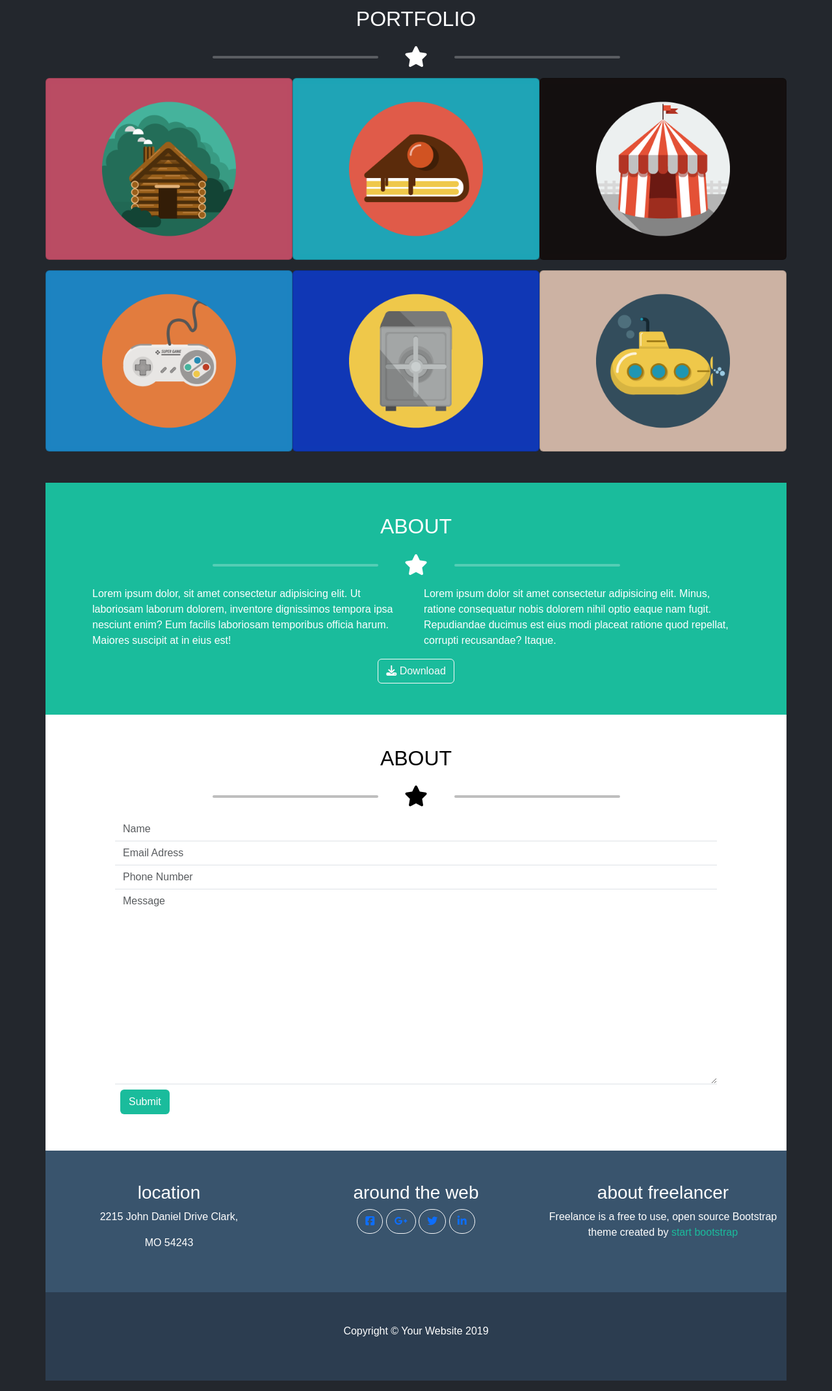
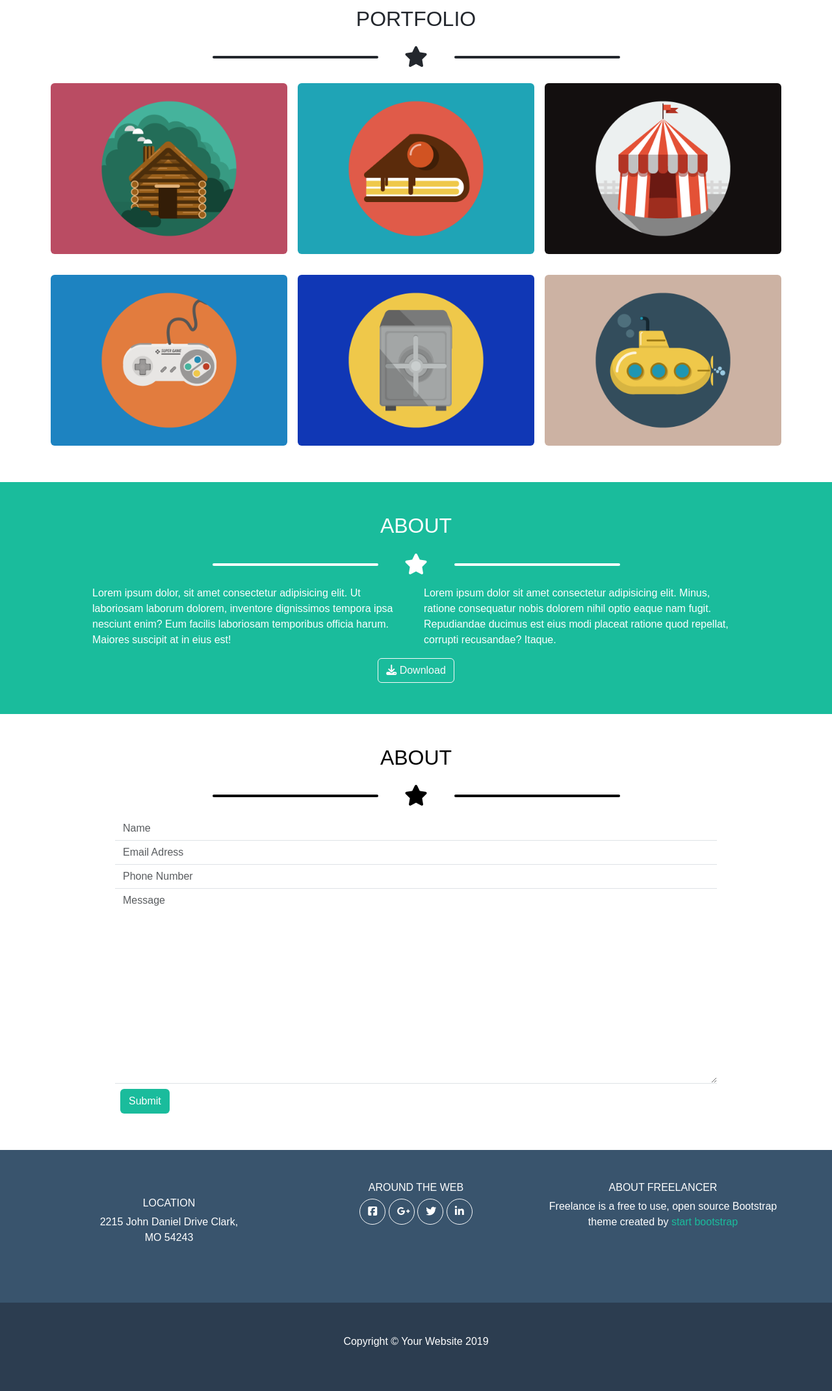
Before and after one commit to lucafagiolini/html-css-bootstrap-freelancer, a plain HTML site: page index.html in a window 1280 px wide. Shown: the part 620-2761 px from the top of the page at 65% size. Drawn offline with nearby package versions, Linux system fonts and the light colour scheme.

Commit message:
exercise completed

```diff
--- a/css/style.css
+++ b/css/style.css
@@ -15,8 +15,8 @@ body {
 }
 
 /* colors */
-.hr-white {
-    border-color: white;
+.f-black {
+    color: #23272d;
 }
 
 .green {
@@ -63,3 +63,11 @@ body {
 #columns .card:nth-child(6) {
     background-color: #ccb2a3;
 }
+
+/* buttons footer */
+
+footer button {
+    width: 40px;
+    height: 40px;
+    font-size: 30px;
+}
--- a/index.html
+++ b/index.html
@@ -20,18 +20,18 @@
     <script src="https://kit.fontawesome.com/39dc9eb8ed.js" crossorigin="anonymous"></script>
 
 </head>
+
 <div class="dark-gray fixed-top">
     <nav class="container navbar navbar-expand-lg bg-body-tertiary text-uppercase py-0">
-        <div class="container-fluid dark-gray py-3">
+        <div class="container-fluid dark-gray py-3 px-0">
             <a class="navbar-brand text-white" href="#">start bootstrap</a>
             <button class="navbar-toggler border-white" type="button" data-bs-toggle="collapse"
                 data-bs-target="#navbarSupportedContent" aria-controls="navbarSupportedContent" aria-expanded="false"
                 aria-label="Toggle navigation">
-                <span class="navbar-toggler-icon"></span>
+                <span class=" text-white"><i class="fa-solid fa-bars"></i></span>
             </button>
-            <div>
             <div class="collapse navbar-collapse" id="navbarSupportedContent">
-                    <ul class="navbar-nav me-auto mb-2 mb-lg-0">
+                <ul class="navbar-nav ms-auto mb-2 mb-lg-0">
                     <li class="nav-item">
                         <a class="nav-link active text-white" aria-current="page" href="#">portfolio</a>
                     </li>
@@ -42,7 +42,6 @@
                         <a class="nav-link active text-white" aria-current="page" href="#">contact</a>
                     </li>
                 </ul>
-                </div>
             </div>
         </div>
     </nav>
@@ -59,13 +58,13 @@
                 </div>
                 <div id="star" class="row justify-content-center align-items-center py-2">
                     <div class="col-3">
-                        <hr class="px-0 border-4 rounded">
+                        <hr class="px-0 border-4 rounded opacity-100">
                     </div>
                     <div class="col-1 px-0 fs-2">
                         <i class="fa-solid fa-star"></i>
                     </div>
                     <div class="col-3">
-                        <hr class="px-0 border-4 rounded">
+                        <hr class="px-0 border-4 rounded opacity-100">
                     </div>
                 </div>
                 <div class="row">
@@ -78,46 +77,49 @@
         </div>
     </div>
     <main>
+        <div class="bg-white">
             <div class="py-5 container container-sm container-md container-lg container-xl">
                 <div class="row justify-content-center text-uppercase text-center">
-                <div class="col-12">
+                    <div class="col-12 f-black">
                         <h2>portfolio</h2>
                     </div>
                     <div id="star" class="row justify-content-center align-items-center py-2">
                         <div class="col-3">
-                        <hr class="px-0 border-4 rounded">
+                            <hr class="px-0 border-4 rounded opacity-100 f-black">
                         </div>
                         <div class="col-1 px-0 fs-2">
-                        <i class="fa-solid fa-star"></i>
+                            <i class="fa-solid fa-star f-black"></i>
                         </div>
                         <div class="col-3">
-                        <hr class="px-0 border-4 rounded">
+                            <hr class="px-0 border-4 rounded opacity-100 f-black">
                         </div>
                     </div>
                 </div>
 
                 <div id="columns" class="row flex-row row-gap-3 ">
-                <div class="col-12 col-md-6 col-lg-4 p-2 card">
-                    <img src="./img/cabin.png" class="img-fluid" alt="cabin">
+                    <div class="col-12 col-md-6 col-lg-4 p-2 ">
+                        <img src="./img/cabin.png" class="img-fluid rounded" alt="cabin">
                     </div>
-                <div class="col-12 col-md-6 col-lg-4 p-2 card ">
-                    <img src="./img/cake.png" class="img-fluid" alt="cabin">
+                    <div class="col-12 col-md-6 col-lg-4 p-2">
+                        <img src="./img/cake.png" class="img-fluid rounded" alt="cabin">
                     </div>
-                <div class="col-12 col-md-6 col-lg-4 p-2 card">
-                    <img src="./img/circus.png" class="img-fluid" alt="cabin">
+                    <div class="col-12 col-md-6 col-lg-4 p-2">
+                        <img src="./img/circus.png" class="img-fluid rounded" alt="cabin">
                     </div>
-                <div class="col-12 col-md-6 col-lg-4 p-2 card">
-                    <img src="./img/game.png" class="img-fluid" alt="cabin">
+                    <div class="col-12 col-md-6 col-lg-4 p-2">
+                        <img src="./img/game.png" class="img-fluid rounded" alt="cabin">
                     </div>
-                <div class="col-12 col-md-6 col-lg-4 p-2 card">
-                    <img src="./img/safe.png" class="img-fluid" alt="cabin">
+                    <div class="col-12 col-md-6 col-lg-4 p-2">
+                        <img src="./img/safe.png" class="img-fluid rounded" alt="cabin">
                     </div>
-                <div class="col-12 col-md-6 col-lg-4 p-2 card">
-                    <img src="./img/submarine.png" class="img-fluid" alt="cabin">
+                    <div class="col-12 col-md-6 col-lg-4 p-2">
+                        <img src="./img/submarine.png" class="img-fluid rounded" alt="cabin">
+                    </div>
                 </div>
             </div>
         </div>
 
+        <div class="green">
             <div class="py-5 container container-sm container-md container-lg container-xl green">
                 <div class="row text-uppercase justify-content-center text-center">
                     <div class="col-12">
@@ -125,24 +127,26 @@
                     </div>
                     <div id="star" class="row justify-content-center align-items-center py-2">
                         <div class="col-3">
-                        <hr class="px-0 border-4 rounded">
+                            <hr class="px-0 border-4 rounded opacity-100">
                         </div>
                         <div class="col-1 px-0 fs-2">
                             <i class="fa-solid fa-star"></i>
                         </div>
                         <div class="col-3">
-                        <hr class="px-0 border-4 rounded">
+                            <hr class="px-0 border-4 rounded opacity-100">
                         </div>
                     </div>
                 </div>
                 <div class="row mx-sm-5 row-cols-md-2 row-cols-sm-1 row-cols-x justify-content-center fs-6 fw-light">
                     <p class="col-5 col-sm-12">
-                    Lorem ipsum dolor, sit amet consectetur adipisicing elit. Ut laboriosam laborum dolorem, inventore
+                        Lorem ipsum dolor, sit amet consectetur adipisicing elit. Ut laboriosam laborum dolorem,
+                        inventore
                         dignissimos tempora ipsa nesciunt enim? Eum facilis laboriosam temporibus officia harum. Maiores
                         suscipit at in eius est!
                     </p>
                     <p class="col-5 col-sm-12">
-                    Lorem ipsum dolor sit amet consectetur adipisicing elit. Minus, ratione consequatur nobis dolorem
+                        Lorem ipsum dolor sit amet consectetur adipisicing elit. Minus, ratione consequatur nobis
+                        dolorem
                         nihil optio eaque nam fugit. Repudiandae ducimus est eius modi placeat ratione quod repellat,
                         corrupti recusandae? Itaque.
                     </p>
@@ -152,8 +156,10 @@
                         <i class="fa-solid fa-download"></i>
                         Download</a>
                 </div>
+            </div>
+        </div>
 
-        </div>
+        <div class="bg-white">
             <div class="container py-5 container container-sm container-md container-lg container-xl white text-black">
                 <div class="row text-uppercase justify-content-center text-center">
                     <div class="col-12">
@@ -161,13 +167,13 @@
                     </div>
                     <div id="star" class="row justify-content-center align-items-center py-2">
                         <div class="col-3">
-                        <hr class="px-0 border-4 rounded">
+                            <hr class="px-0 border-4 rounded opacity-100">
                         </div>
                         <div class="col-1 px-0 fs-2">
                             <i class="fa-solid fa-star"></i>
                         </div>
                         <div class="col-3">
-                        <hr class="px-0 border-4 rounded">
+                            <hr class="px-0 border-4 rounded opacity-100">
                         </div>
                     </div>
                 </div>
@@ -181,7 +187,8 @@
                             id="exampleInputEmail1" aria-describedby="emailHelp" placeholder="Email Adress">
                     </div>
                     <div class="col-10">
-                    <input type="phone-number" class="form-control  border-top-0 border-end-0 border-start-0 rounded-0"
+                        <input type="phone-number"
+                            class="form-control  border-top-0 border-end-0 border-start-0 rounded-0"
                             id="InputPhoneNumber" placeholder="Phone Number">
                     </div>
                     <div id="message" class="col-10 d-flex align-content-start">
@@ -194,42 +201,46 @@
                 </form>
             </div>
         </div>
+    </main>
 
-    </main>
-    <footer class="py-5 container container-sm container-md container-lg container-xl text-center light-gray">
+    <div class="light-gray">
+        <footer
+            class="py-md-5 py-lg-5 container container-sm container-md container-lg container-xl text-center light-gray">
             <div class="row row-cols-lg-3 row-cols-md-3 row-cols-sm-1">
+                <div class="my-sm-4">
+                    <h3 class="text-uppercase fs-6">location</h3>
+                    <p>2215 John Daniel Drive Clark, <br>MO 54243
+                </div>
+                <div class="mb-sm-4">
+                    <h3 class="text-uppercase fs-6">around the web</h3>
                     <div>
-                <h3>location</h3>
-                <p>2215 John Daniel Drive Clark,</p>
-                <p>MO 54243</p>
-            </div>
-            <div class="">
-                <h3>around the web</h3>
-                <div>
-                    <button type="button" class="btn btn-outline-light rounded-5"><a href="#"><i
+                        <button type="button" class="btn btn-outline-light rounded-5"><a class="text-white" href="#"><i
                                     class="fa-brands fa-square-facebook"></i></a></button>
 
-                    <button type="button" class="btn btn-outline-light rounded-5"><a href="#"><i
+                        <button type="button" class="btn btn-outline-light rounded-5"><a class="text-white" href="#"><i
                                     class="fa-brands fa-google-plus-g"></i></a></button>
 
-                    <button type="button" class="btn btn-outline-light rounded-5"><a href="#"><i
+                        <button type="button" class="btn btn-outline-light rounded-5"><a class="text-white" href="#"><i
                                     class="fa-brands fa-twitter"></i></a></button>
 
-                    <button type="button" class="btn btn-outline-light rounded-5"><a href="#"><i
+                        <button type="button" class="btn btn-outline-light rounded-5"><a class="text-white" href="#"><i
                                     class="fa-brands fa-linkedin-in"></i></a></button>
                     </div>
                 </div>
-            <div class="">
-                <h3>about freelancer</h3>
+                <div class="mb-sm-4">
+                    <h3 class="text-uppercase fs-6">about freelancer</h3>
                     <p>Freelance is a free to use, open source Bootstrap theme created by <a
                             class="text-decoration-none text-green" href="#">start bootstrap</a>
                     </p>
                 </div>
             </div>
         </footer>
+    </div>
+    <div class="dark-gray">
         <div class="py-5 container container-sm container-md container-lg container-xl dark-gray">
             <div class="row justify-content-center text-center">
                 <p>Copyright © Your Website 2019</p>
+            </div>
         </div>
     </div>
 
```
Lines whose indentation alone changed are shown as unchanged.
